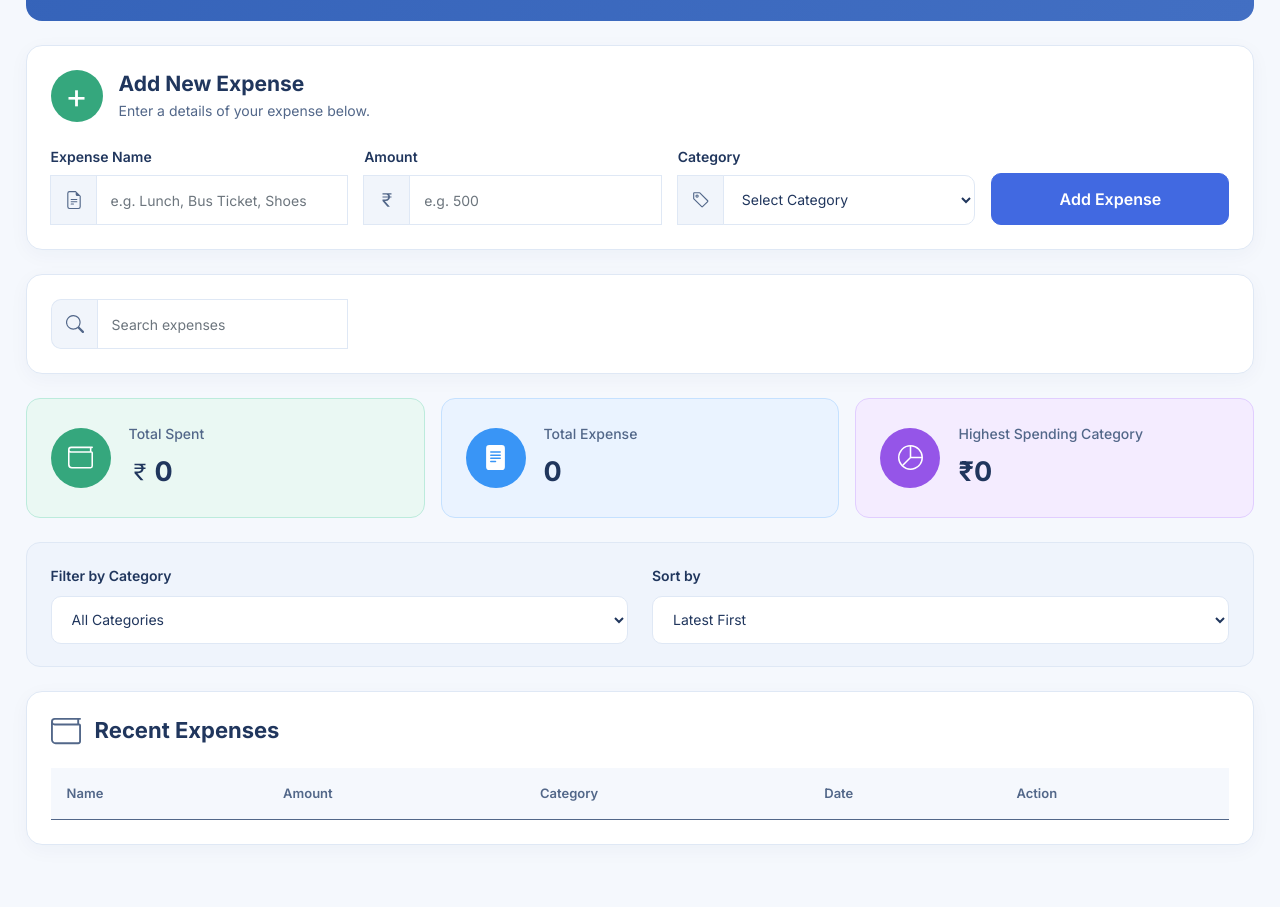
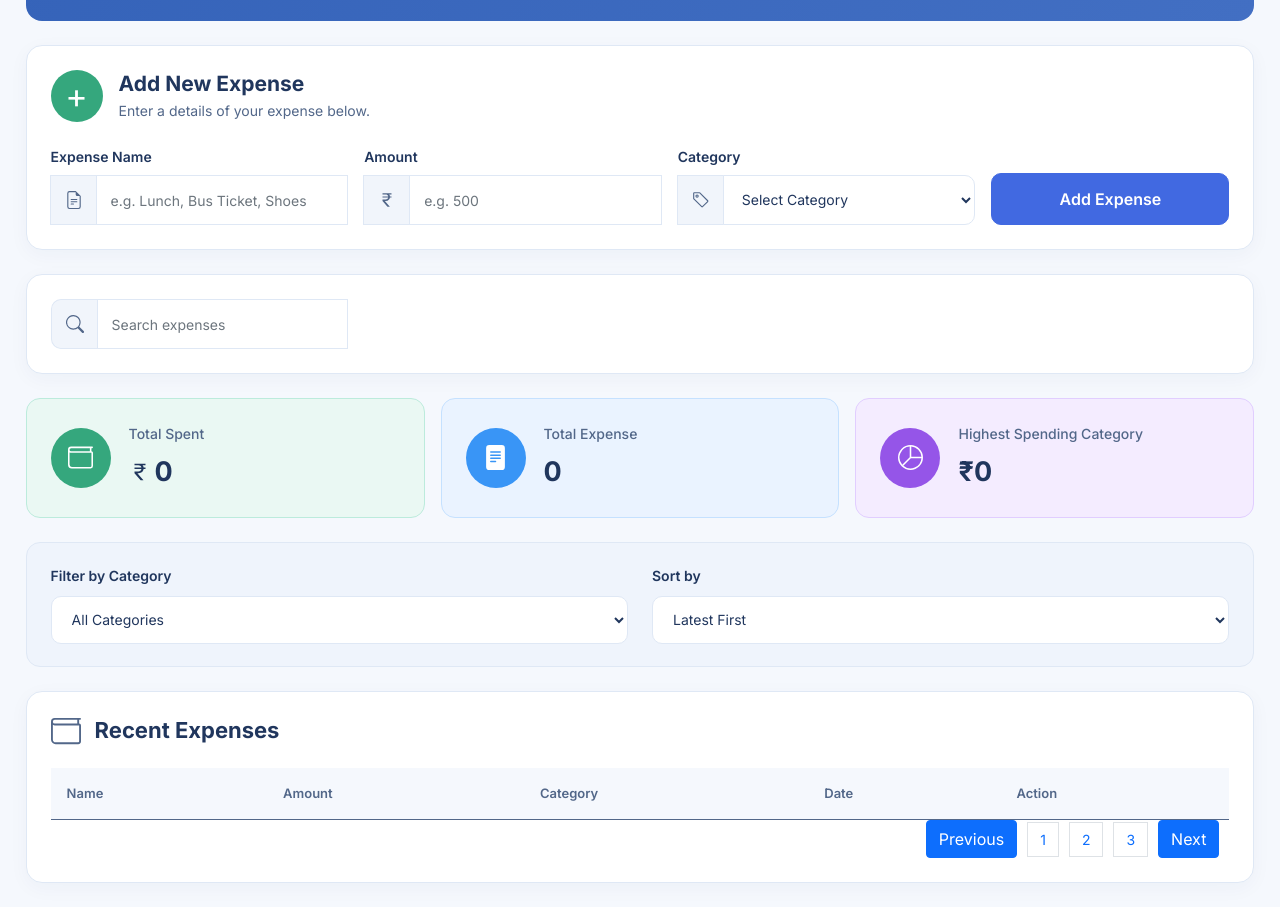
Before and after one commit to hasanadhamevent/expense_tracker, a plain HTML site: page index.html in a window 1280 px wide. Shown: the part 119-1026 px from the top of the page. Before the commit the page ends 988 px from the top, so only its background shows below. Drawn offline with nearby package versions, Linux system fonts and the light colour scheme.

Commit message:
add html, css pagination code and write the  js

```diff
--- a/index.html
+++ b/index.html
@@ -357,6 +357,15 @@
           </thead>
           <tbody id="expenseList"></tbody>
         </table>
+
+        <div id="pagination" class="pagination">
+          <a href="#" id="prev" class="btn btn-primary">Previous</a>
+          <a href="#" class="page-link" data-page="1">1</a>
+          <a href="#" class="page-link" data-page="2">2</a>
+          <a href="#" class="page-link" data-page="3">3</a>
+          <a href="#" id="next" class="btn btn-primary">Next</a>
+          <p id="page-numbers"></p>
+        </div>
       </div>
     </section>
     <!-- recent expense section end here  -->
--- a/main.js
+++ b/main.js
@@ -288,4 +288,7 @@ const categoryShow = () => {
   saveTasks();
 };
 filterCategory.addEventListener("change", categoryShow);
+
+// pagination js
+
 loadTask();
--- a/style.css
+++ b/style.css
@@ -660,3 +660,10 @@ input.input-expense-amount[type="number"] {
     grid-template-columns: 1fr;
   }
 }
+
+/* pagination css start here  */
+.pagination {
+  justify-content: end;
+  align-items: center;
+  gap: 10px;
+}
```
